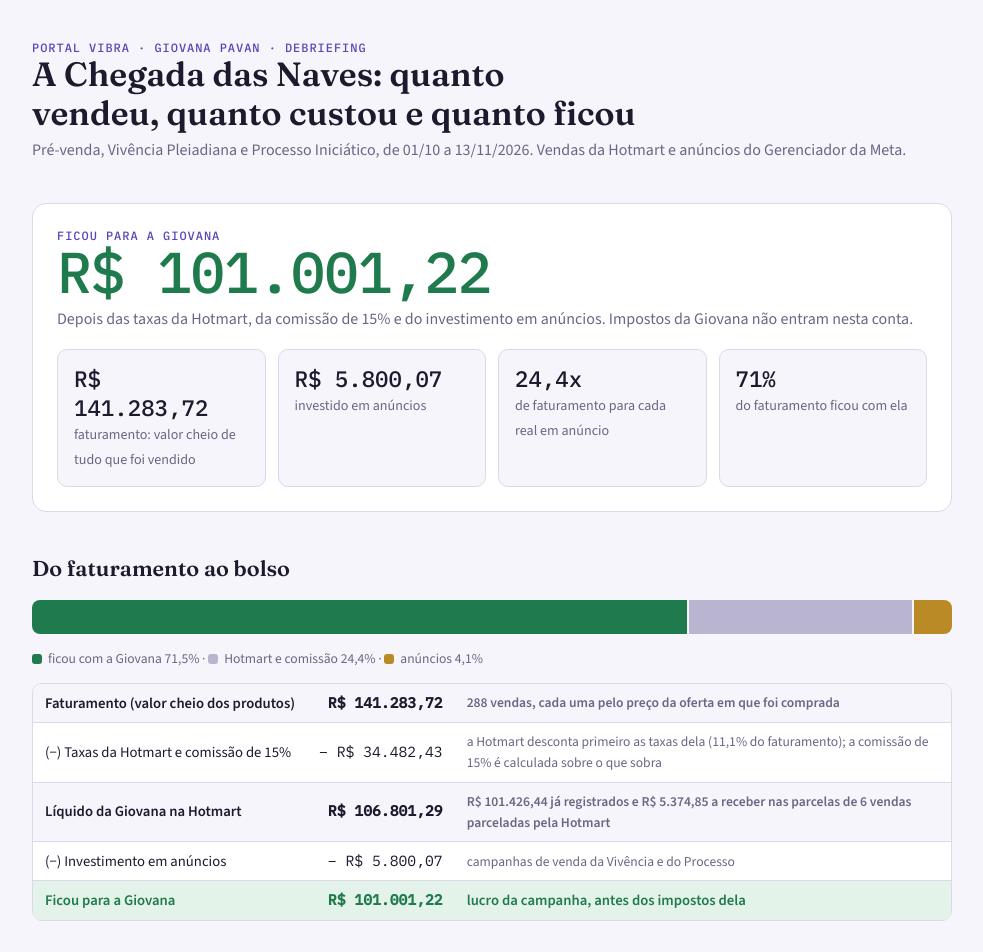
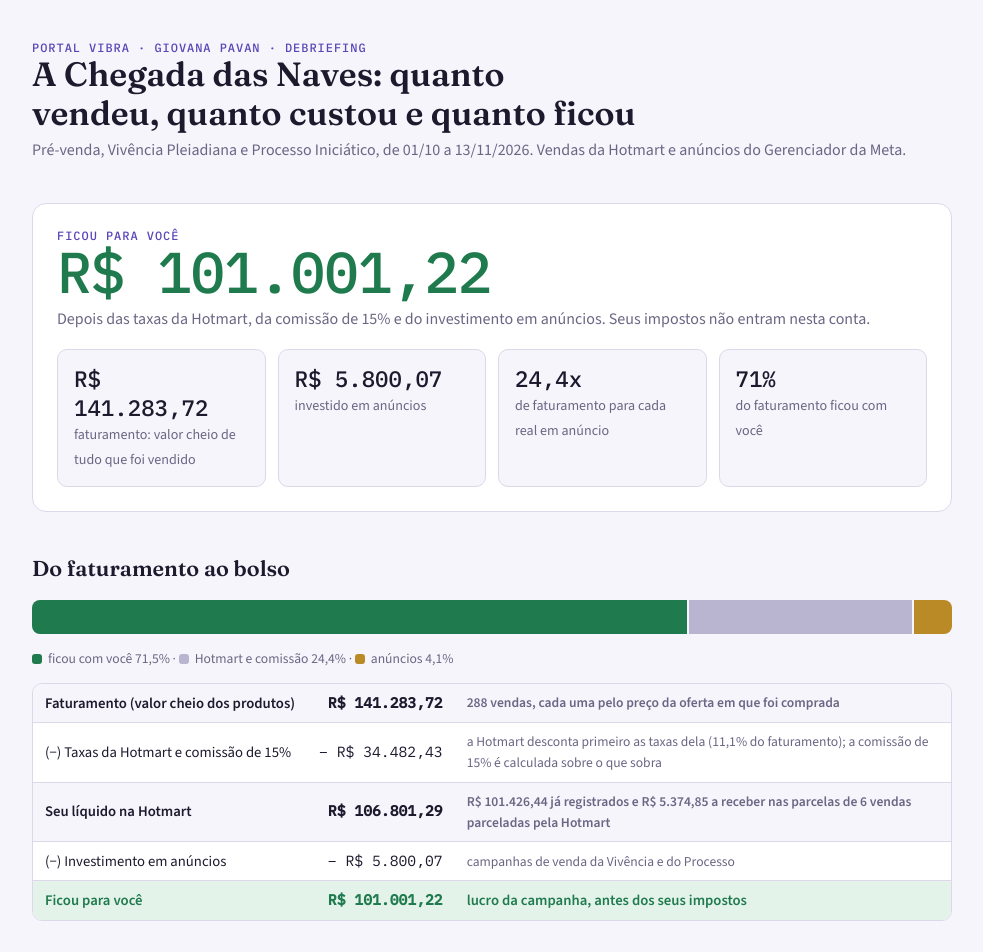
Before and after one commit to lumen-strategic-hub/debriefing-chegada-das-naves, a plain HTML site: page index.html in a window 1280 px wide. Shown: the top 952 px of the page, without its empty margins (148-1131 px from the left). Drawn offline with nearby package versions, Linux system fonts and the light colour scheme.

Commit message:
Texto em segunda pessoa
Co-Authored-By: Claude Fable 5.2 <noreply@anthropic.com>

```diff
--- a/index.html
+++ b/index.html
@@ -80,13 +80,13 @@ ul{margin:0;padding-left:20px;display:grid;gap:8px}
 </header>
 
 <section class="hero">
-<div><div class="eyebrow">Ficou para a Giovana</div><div class="big">R$ 101.001,22</div>
-<p class="sub">Depois das taxas da Hotmart, da comissão de 15% e do investimento em anúncios. Impostos da Giovana não entram nesta conta.</p></div>
+<div><div class="eyebrow">Ficou para você</div><div class="big">R$ 101.001,22</div>
+<p class="sub">Depois das taxas da Hotmart, da comissão de 15% e do investimento em anúncios. Seus impostos não entram nesta conta.</p></div>
 <div class="kpis">
 <div class="kpi"><b>R$ 141.283,72</b><span>faturamento: valor cheio de tudo que foi vendido</span></div>
 <div class="kpi"><b>R$ 5.800,07</b><span>investido em anúncios</span></div>
 <div class="kpi"><b>24,4x</b><span>de faturamento para cada real em anúncio</span></div>
-<div class="kpi"><b>71%</b><span>do faturamento ficou com ela</span></div>
+<div class="kpi"><b>71%</b><span>do faturamento ficou com você</span></div>
 </div>
 </section>
 
@@ -94,13 +94,13 @@ ul{margin:0;padding-left:20px;display:grid;gap:8px}
 <h2>Do faturamento ao bolso</h2>
 <div class="flow" role="img" aria-label="Divisão do faturamento">
 <span class="f1" style="flex:101001"></span><span class="f2" style="flex:34482"></span><span class="f3" style="flex:5800"></span></div>
-<p class="legend"><span class="sw" style="background:var(--good)"></span>ficou com a Giovana 71,5% · <span class="sw" style="background:var(--cut)"></span>Hotmart e comissão 24,4% · <span class="sw" style="background:var(--accent2)"></span>anúncios 4,1%</p>
+<p class="legend"><span class="sw" style="background:var(--good)"></span>ficou com você 71,5% · <span class="sw" style="background:var(--cut)"></span>Hotmart e comissão 24,4% · <span class="sw" style="background:var(--accent2)"></span>anúncios 4,1%</p>
 <div class="tw"><table><tbody>
 <tr class="sum"><td>Faturamento (valor cheio dos produtos)</td><td class="n">R$ 141.283,72</td><td class="w legend">288 vendas, cada uma pelo preço da oferta em que foi comprada</td></tr>
 <tr><td>(−) Taxas da Hotmart e comissão de 15%</td><td class="n">− R$ 34.482,43</td><td class="w legend">a Hotmart desconta primeiro as taxas dela (11,1% do faturamento); a comissão de 15% é calculada sobre o que sobra</td></tr>
-<tr class="sum"><td>Líquido da Giovana na Hotmart</td><td class="n">R$ 106.801,29</td><td class="w legend">R$ 101.426,44 já registrados e R$ 5.374,85 a receber nas parcelas de 6 vendas parceladas pela Hotmart</td></tr>
+<tr class="sum"><td>Seu líquido na Hotmart</td><td class="n">R$ 106.801,29</td><td class="w legend">R$ 101.426,44 já registrados e R$ 5.374,85 a receber nas parcelas de 6 vendas parceladas pela Hotmart</td></tr>
 <tr><td>(−) Investimento em anúncios</td><td class="n">− R$ 5.800,07</td><td class="w legend">campanhas de venda da Vivência e do Processo</td></tr>
-<tr class="win"><td>Ficou para a Giovana</td><td class="n">R$ 101.001,22</td><td class="w">lucro da campanha, antes dos impostos dela</td></tr>
+<tr class="win"><td>Ficou para você</td><td class="n">R$ 101.001,22</td><td class="w">lucro da campanha, antes dos seus impostos</td></tr>
 </tbody></table></div>
 </section>
 
@@ -289,7 +289,7 @@ ul{margin:0;padding-left:20px;display:grid;gap:8px}
 <li><b>Faturamento</b> é o valor cheio de cada oferta, inclusive nas vendas parceladas, que ainda estão sendo pagas.</li>
 <li><b>Taxas da Hotmart e comissão</b> saem do que a própria Hotmart registrou em cada venda. Nas 6 vendas parceladas pela Hotmart, as parcelas futuras foram projetadas pelo valor da primeira.</li>
 <li><b>Compras do Gerenciador</b> usam a atribuição padrão da Meta (7 dias depois do clique, 1 dia depois da visualização). Por isso o número é maior que o das vendas com UTM de anúncio.</li>
-<li><b>Fora desta conta:</b> impostos da Giovana, posts impulsionados para visitas ao perfil (R$ 1.325,49 de 15/09 a 29/10) e a campanha de seguidores.</li>
+<li><b>Fora desta conta:</b> seus impostos, posts impulsionados para visitas ao perfil (R$ 1.325,49 de 15/09 a 29/10) e a campanha de seguidores.</li>
 </ul>
 <p class="legend">Fontes: exportação completa de vendas da Hotmart (Central Portal Vibra, 01/10 a 13/11/2026, status aprovada e completa, compras de teste excluídas) e Gerenciador de Anúncios da CA - Portal Vibra, lido em 16/11/2026.</p>
 </section>
```
